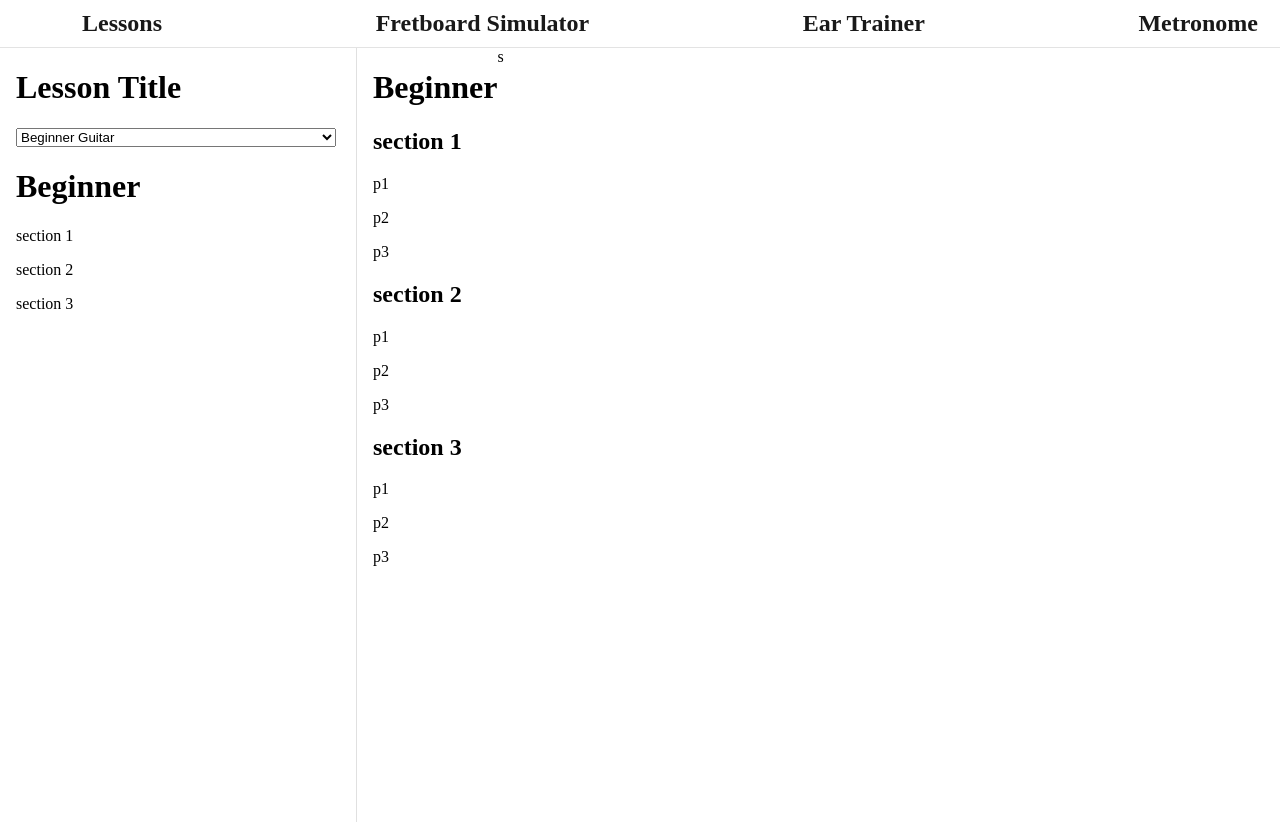
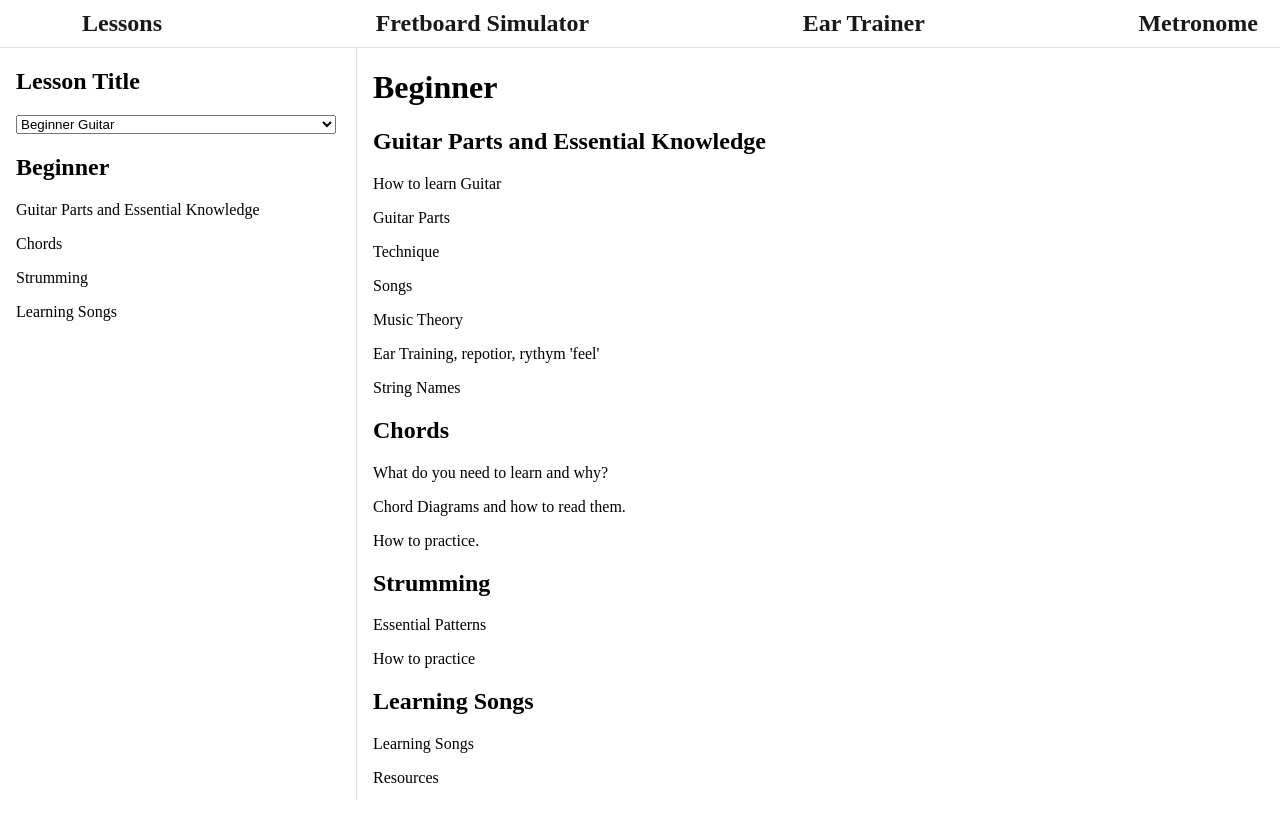
Before and after one commit to CalvinGaiennie/music-vite, a React (Vite) app: page / in a window 1280 px wide. Shown: the top 822 px of the page. After the commit the page ends 800 px from the top, so only its background shows below. Built offline with nearby package versions, Linux system fonts and the light colour scheme.

Commit message:
added some data

```diff
--- a/src/App.css
+++ b/src/App.css
@@ -6,11 +6,6 @@
 body {
   padding: 0;
   margin: 0;
-}
-
-.page {
-  display: flex;
-  margin-left: 1rem;
 }
 
 .main-page {
@@ -29,5 +24,26 @@ body {
 }
 
 .main-page {
+  margin-left: 1.5rem;
+  overflow-y: auto;
+  height: 100%;
+}
+
+.page-container {
+  height: 100vh;
+  display: flex;
+  flex-direction: column;
+  overflow: hidden;
+}
+
+.page {
+  flex: 1;
+  display: flex;
+  overflow: hidden;
   margin-left: 1rem;
 }
+
+.page-scroll {
+  overflow-y: auto;
+  height: 100%;
+}
--- a/src/components/LessonNav.jsx
+++ b/src/components/LessonNav.jsx
@@ -3,7 +3,7 @@ import styles from "./LessonNav.module.css";
 function LessonNav({ lessons, currLesson, setCurrLesson }) {
   return (
     <div className="settings">
-      <h1>Lesson Title</h1>
+      <h2>Lesson Title</h2>
       <select
         className={styles.select}
         onChange={(e) => {
@@ -15,7 +15,7 @@ function LessonNav({ lessons, currLesson, setCurrLesson }) {
         <option value="Essential">Essential Music Theory</option>
         <option value="Applying">Applying Theory To the Fretboard</option>
       </select>
-      <h1>{currLesson.title}</h1>
+      <h2>{currLesson.title}</h2>
       {currLesson.sections.map((section, i) => {
         return <p key={`section-${i}`}>{section.title}</p>;
       })}
--- a/src/pages/EarTrainer.jsx
+++ b/src/pages/EarTrainer.jsx
@@ -437,15 +437,17 @@ function EarTrainer() {
   }, [state.difficulty]);
 
   return (
-    <>
+    <div className="page-container">
       <AppNav />
       <div className="page">
+        <div className="page-scroll">
           <EarTrainerSettings
             dispatch={dispatch}
             instrument={state.instrument}
             difficulty={state.difficulty}
             difficulties={difficulties}
           />
+        </div>
         <div className="main-page">
           <SongPlayer
             dispatch={dispatch}
@@ -458,7 +460,7 @@ function EarTrainer() {
           />
         </div>
       </div>
-    </>
+    </div>
   );
 }
 
--- a/src/pages/FretboardSimulator.jsx
+++ b/src/pages/FretboardSimulator.jsx
@@ -26,7 +26,7 @@ function FretboardSimulator() {
   const [state, dispatch] = useReducer(reducer, initialState);
 
   return (
-    <>
+    <div className="page-container">
       <AppNav />
       <div className="page">
         <FretboardSettings
@@ -39,7 +39,7 @@ function FretboardSimulator() {
         />
         <p>{state.currentKey}</p>
       </div>
-    </>
+    </div>
   );
 }
 
--- a/src/pages/Lessons.jsx
+++ b/src/pages/Lessons.jsx
@@ -6,25 +6,56 @@ const lessons = {
   Beginner: {
     title: "Beginner",
     sections: [
-      { title: "section 1", ps: ["p1", "p2", "p3"] },
-      { title: "section 2", ps: ["p1", "p2", "p3"] },
-      { title: "section 3", ps: ["p1", "p2", "p3"] },
+      {
+        title: "Guitar Parts and Essential Knowledge",
+        ps: [
+          "How to learn Guitar",
+          "Guitar Parts",
+          "Technique",
+          "Songs",
+          "Music Theory",
+          "Ear Training, repotior, rythym 'feel' ",
+          "String Names",
+        ],
+      },
+      {
+        title: "Chords",
+        ps: [
+          "What do you need to learn and why?",
+          "Chord Diagrams and how to read them.",
+          "How to practice.",
+        ],
+      },
+      { title: "Strumming", ps: ["Essential Patterns", "How to practice"] },
+      {
+        title: "Learning Songs",
+        ps: ["Learning Songs", "Resources", "How to simplify Songs"],
+      },
     ],
   },
   Essential: {
-    title: "Essential",
+    title: "Essential Music Theory",
     sections: [
-      { title: "section 1", ps: ["p1", "p2", "p3"] },
-      { title: "section 2", ps: ["p1", "p2", "p3"] },
-      { title: "section 3", ps: ["p1", "p2", "p3"] },
+      { title: "Notes In Music", ps: ["p1", "p2", "p3"] },
+      { title: "Major Scale", ps: ["p1", "p2", "p3"] },
+      { title: "How to Make Chords", ps: ["p1", "p2", "p3"] },
+      { title: "Keys", ps: ["p1", "p2", "p3"] },
     ],
   },
   Applying: {
-    title: "Applying",
+    title: "Applying Music Theory to The Fretboard",
     sections: [
-      { title: "section 1", ps: ["p1", "p2", "p3"] },
-      { title: "section 2", ps: ["p1", "p2", "p3"] },
-      { title: "section 3", ps: ["p1", "p2", "p3"] },
+      { title: "Prerequisites", ps: ["p1", "p2", "p3"] },
+      {
+        title: "Learning the Fretboard",
+        ps: ["learn the E and A String", "Fretboard Octive Hack", "p3"],
+      },
+      { title: "Barre Chords and the Caged System", ps: ["p1", "p2", "p3"] },
+      { title: "The Pentatonic Scale", ps: ["p1", "p2", "p3"] },
+      { title: "Triads", ps: ["p1", "p2", "p3"] },
+      { title: "Playing the Changes", ps: ["p1", "p2", "p3"] },
+      { title: "Arpeggios", ps: ["p1", "p2", "p3"] },
+      { title: "OP Exersice", ps: ["my favorite exersize", "p2", "p3"] },
     ],
   },
 };
@@ -32,7 +63,7 @@ function Lessons() {
   const [currLesson, setCurrLesson] = useState(lessons.Beginner);
 
   return (
-    <div>
+    <div className="page-container">
       <AppNav />
       <div className="page">
         <LessonNav
@@ -40,10 +71,9 @@ function Lessons() {
           setCurrLesson={setCurrLesson}
           lessons={lessons}
         />
-        <div className="main-page">
+        <div className="page page-scroll">
           <Lesson currLesson={currLesson} />
         </div>
-        s
       </div>
     </div>
   );
--- a/src/pages/StickControl.jsx
+++ b/src/pages/StickControl.jsx
@@ -46,17 +46,19 @@ function StickControl() {
   }, [state.BPM, state.noteType]);
 
   return (
-    <>
+    <div className="page-container">
       <AppNav />
       <div className="page">
-        <MetronomeSettings dispatch={dispatch} />
+        <div className="page-scroll">
+          <MetronomeSettings dispatch={dispatch} />
+        </div>
         <Metronome
           numOfBeats={state.numOfBeats}
           lengthOfBeat={state.lengthOfBeat}
           noteType={state.noteType}
         />
       </div>
-    </>
+    </div>
   );
 }
 
```
Lines whose indentation alone changed are shown as unchanged.
